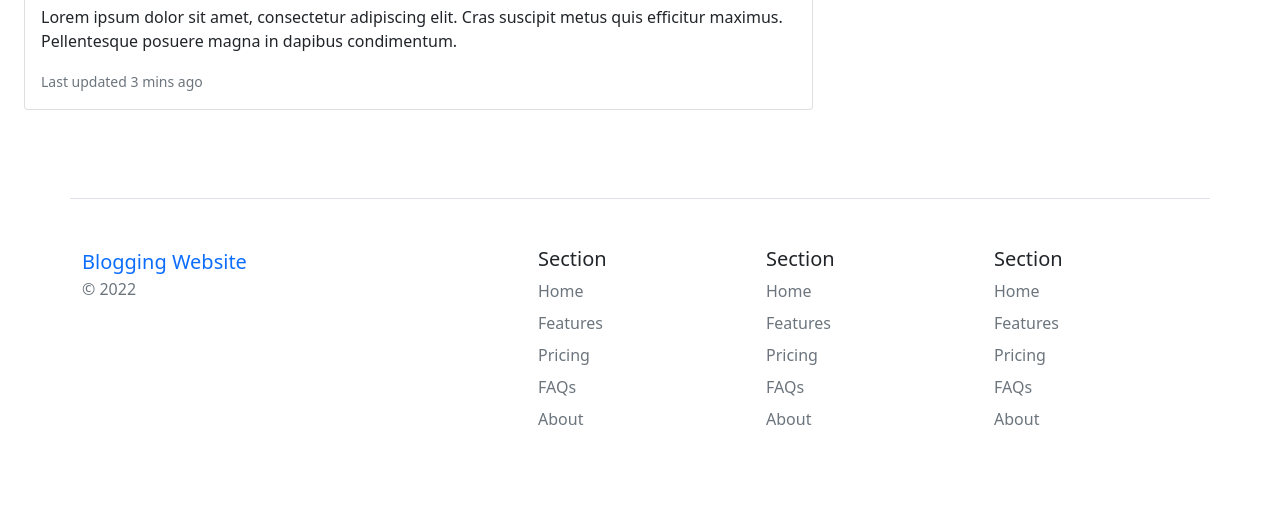
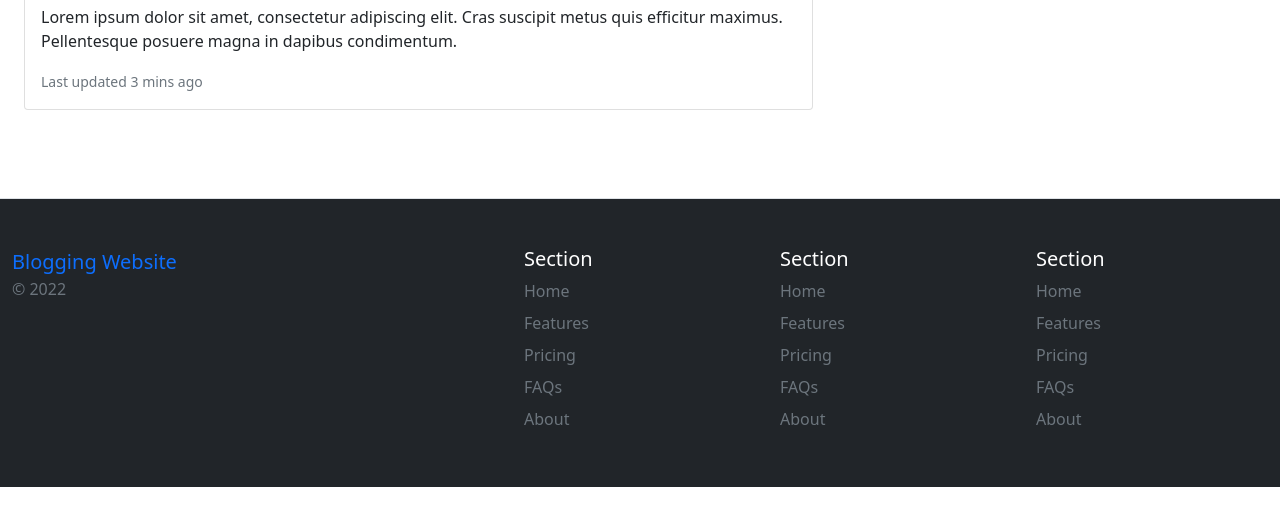
Before and after one commit to xevozen/Simple-Blogging, a plain HTML site: page index.html in a window 1280 px wide. Shown: the part 2268-2793 px from the top of the page. After the commit the page ends 2755 px from the top, so only its background shows below. Drawn offline with nearby package versions, Linux system fonts and the light colour scheme.

Commit message:
updated html

```diff
--- a/index.html
+++ b/index.html
@@ -127,8 +127,8 @@
       </div>
     </div>
 
-    <div class="container">
-      <footer class="row row-cols-5 py-5 my-5 border-top">
+    <div class="container-fluid bg-dark" style="color: #fff;">
+      <footer class="row row-cols-5 py-5 mt-5 border-top">
         <div class="col">
           <a href="#" class="navbar-brand">
             Blogging Website
```
